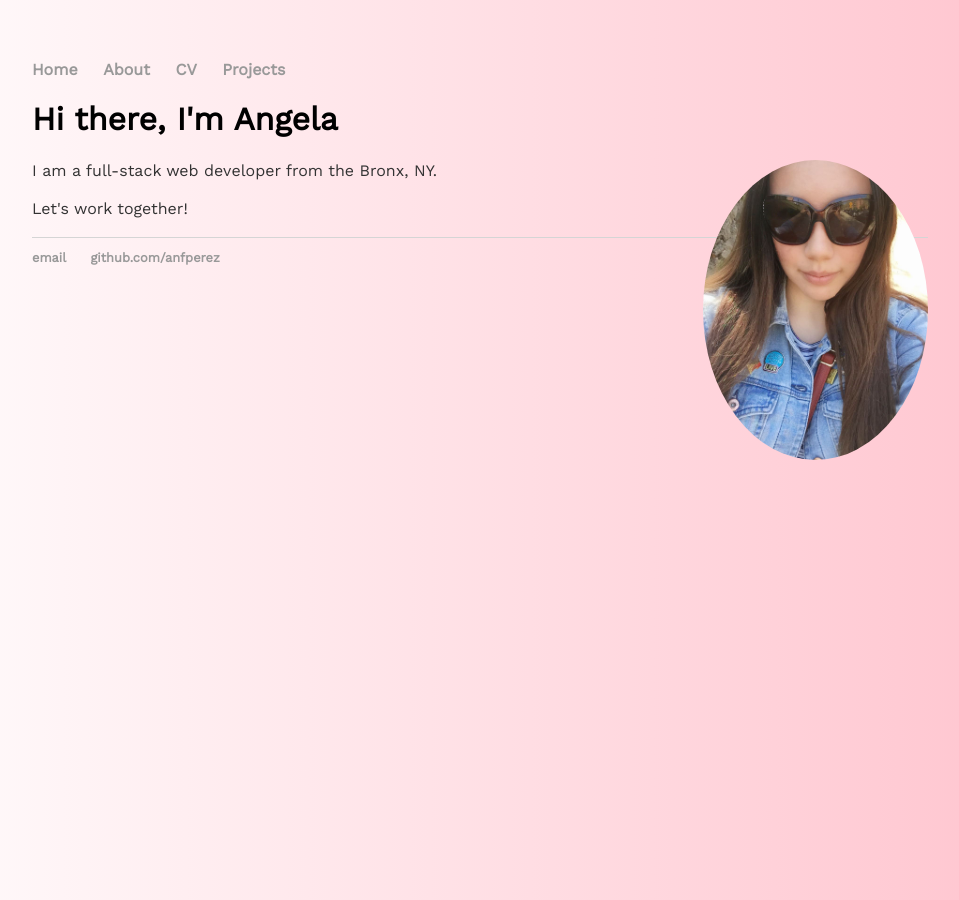
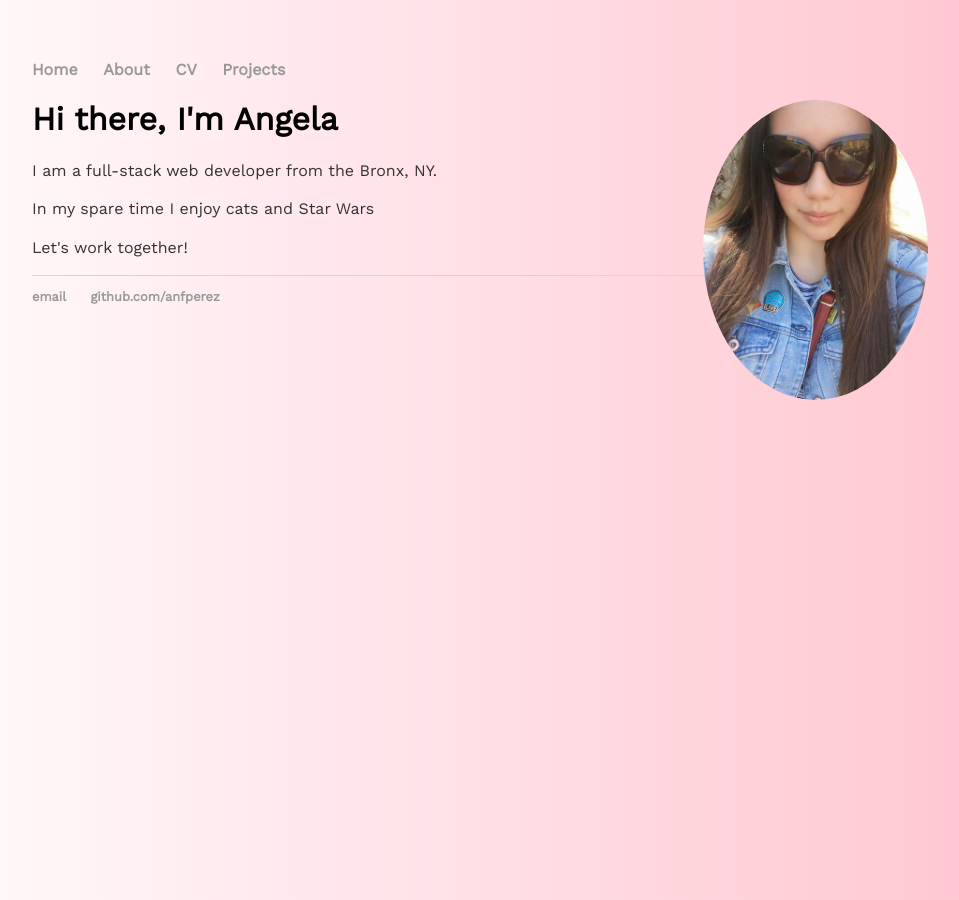
Before and after one commit to anfperez/anfperez.github.io, a Jekyll site: the page built from index.html, in a window 1280 px wide. Shown: the whole page, without its empty margins (160-1119 px from the left). Built offline with Jekyll 4.4.1, drawn with Linux system fonts in a browser that asks for light colours.

Commit message:
added changes

```diff
--- a/index.html
+++ b/index.html
@@ -3,8 +3,9 @@ layout: default
 title: Angela Perez, Developer
 ---
 <div class="blurb ">
+	<img src="angela.jpg" />
 	<h1 class = "typewriter">Hi there, I'm Angela</h1>
-	<p>I am a full-stack web developer from the Bronx, NY.
-		<img src="angela.jpg" />
+	<p>I am a full-stack web developer from the Bronx, NY. </p>
+	<p> In my spare time I enjoy cats and Star Wars </p>
 	<p> Let's work together! </p>
 </div>
--- a/projects/waypoint.html
+++ b/projects/waypoint.html
@@ -11,3 +11,6 @@
 <p> WayPoint Cafe NYC is an e-sports cafe located on Ludlow St. in Chinatown, NYC. They needed a new website to go along with their increasing exposure to the gaming community of the East Coast. This website was created using SquareSpace. A simple Google Analytics report with dashboards was also set up to see where website visitors came from. </p>
 <a href="/projects/waypoint.html">Read more about the WayPoint Cafe website redesign</a>
 </div>
+
+<div class="project">
+</div>
```
Also changed, not shown: other parts of projects/waypoint.html (+1 -1 lines).
